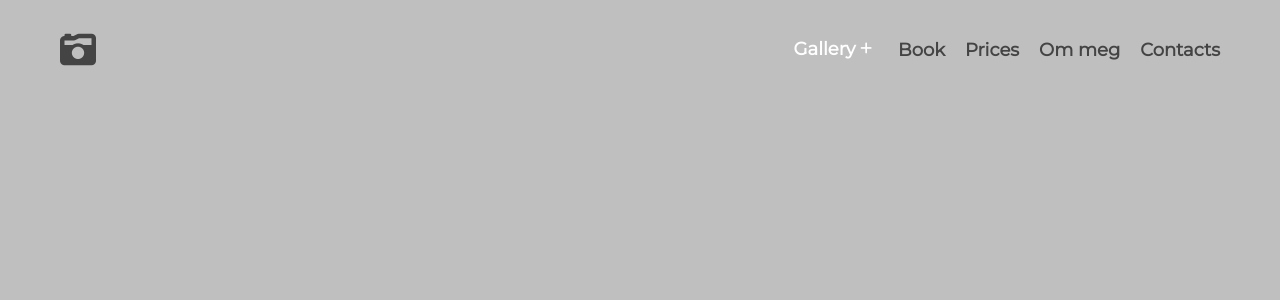
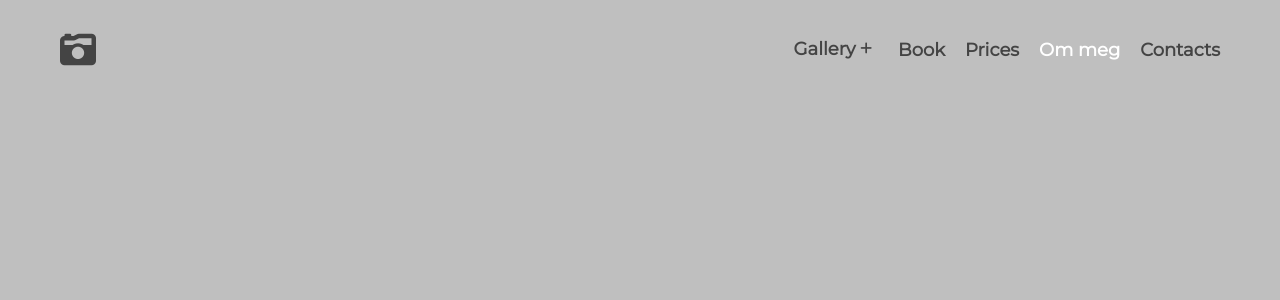
Before and after one commit to KatjaSi/photograph, a React (Create React App) app: page /ommeg in a window 1280 px wide. Shown: the top 300 px of the page. Built offline with nearby package versions, Linux system fonts and the light colour scheme.

Commit message:
added pages

```diff
--- a/src/App.js
+++ b/src/App.js
@@ -7,6 +7,9 @@ import './pages/homepage/homepage.styles.scss';
 
 import CategoryPage from './components/category-page/category-page.component';
 import Prices from './pages/prices/prices.component';
+import BookPage from './pages/bookpage/bookpage.component';
+import ContactsPage from './pages/contactspage/contactspage.component';
+import OmMegPage from './pages/ommegpage/ommegpage.component';
 
 import Section_Data from './components/categories-menu/data';
 
@@ -18,6 +21,9 @@ function App() {
         <Switch>
           <Route exact path = '/' component = {HomePage}/>
           <Route exact path = '/prices' component = {Prices}/>
+          <Route exact path = '/book' component = {BookPage}/>
+          <Route exact path = '/ommeg' component = {OmMegPage}/>
+          <Route exact path = '/contacts' component = {ContactsPage}/>
           <Route exact path = '/:title' component = {CategoryPage}/>
         </Switch>
     </div>
--- a/src/components/navbar/navbar.styles.scss
+++ b/src/components/navbar/navbar.styles.scss
@@ -41,6 +41,10 @@
                 color: white;
             }
 
+        }
+
+        .dropdown-content {
+            transition: all 0.5s ease;
         }
 
         .dropdown-content .option {
@@ -146,6 +150,8 @@
             left: 0;
             box-shadow: none;
             z-index: 1;
+
+
           }
 
           .dropdown-content:last-child {
--- /dev/null
+++ b/src/pages/bookpage/bookpage.component.jsx
@@ -0,0 +1,12 @@
+import React from 'react';
+import './bookpage.styles.scss';
+
+import Navbar from '../../components/navbar/navbar.component';
+
+const BookPage = () => (
+    <div>
+        <Navbar activeTitle = "book" isGallery = {false}/>
+    </div>
+)
+
+export default BookPage;
--- /dev/null
+++ b/src/pages/contactspage/contactspage.component.jsx
@@ -0,0 +1,12 @@
+import React from 'react';
+import './contactspage.styles.scss';
+
+import Navbar from '../../components/navbar/navbar.component';
+
+const ContactsPage = () => (
+    <div>
+        <Navbar activeTitle = "contacts" isGallery = {false}/>
+    </div>
+)
+
+export default ContactsPage;
--- /dev/null
+++ b/src/pages/ommegpage/ommegpage.component.jsx
@@ -0,0 +1,13 @@
+import React from 'react';
+
+import './ommegpage.styles.scss';
+
+import Navbar from '../../components/navbar/navbar.component';
+
+const OmMegPage = () => (
+    <div>
+        <Navbar activeTitle = "omMeg" isGallery = {false}/>
+    </div>
+)
+
+export default OmMegPage;
```
Also changed, not shown: src/pages/bookpage/bookpage.styles.scss (added), src/pages/contactspage/contactspage.styles.scss (added), src/pages/ommegpage/ommegpage.styles.scss (added), 1 other file (tests, documents, lock files or other folders).
